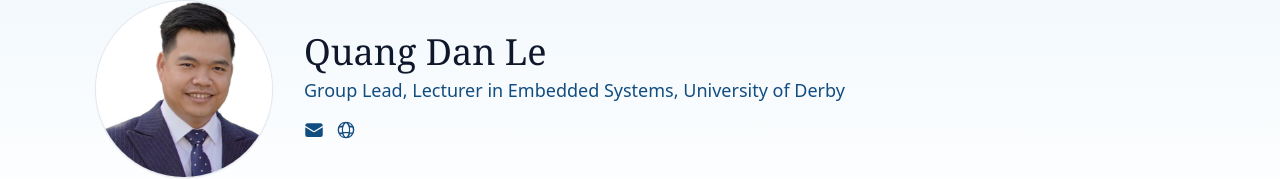
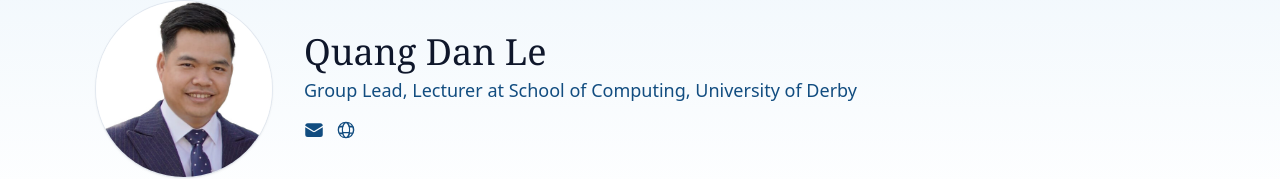
Before and after one commit to sensit-derby/human-robotics, an Astro site: page /human-robotics/people/quang-dan-le in a window 1280 px wide. Shown: the part 152-331 px from the top of the page. Built offline with nearby package versions, Linux system fonts and the light colour scheme; Astro itself is replaced by a stand-in of ours.

Commit message:
Update quang-dan-le.md

```diff
--- a/src/content/people/quang-dan-le.md
+++ b/src/content/people/quang-dan-le.md
@@ -2,7 +2,7 @@
 name: "Quang Dan Le"
 status: current
 group: Faculty
-role: "Group Lead, Lecturer in Embedded Systems, University of Derby"
+role: "Group Lead, Lecturer at School of Computing, University of Derby"
 headshot: ../../assets/people/quang-dan-le.jpg
 links:
   website: https://lequangdan.github.io/danle/
```
